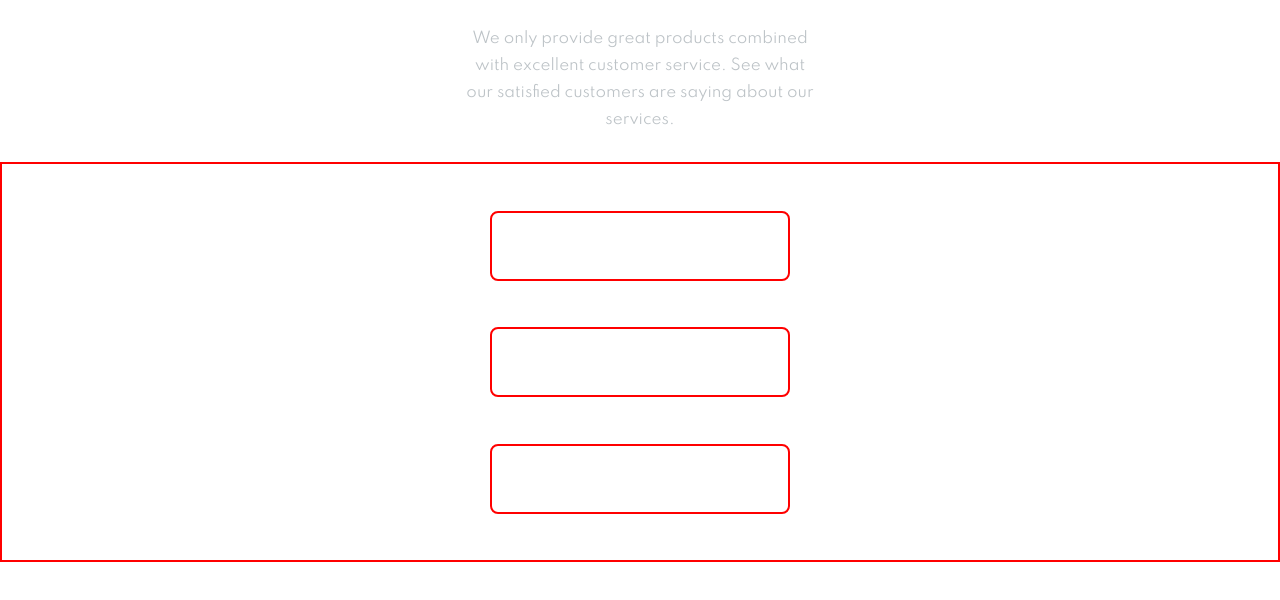
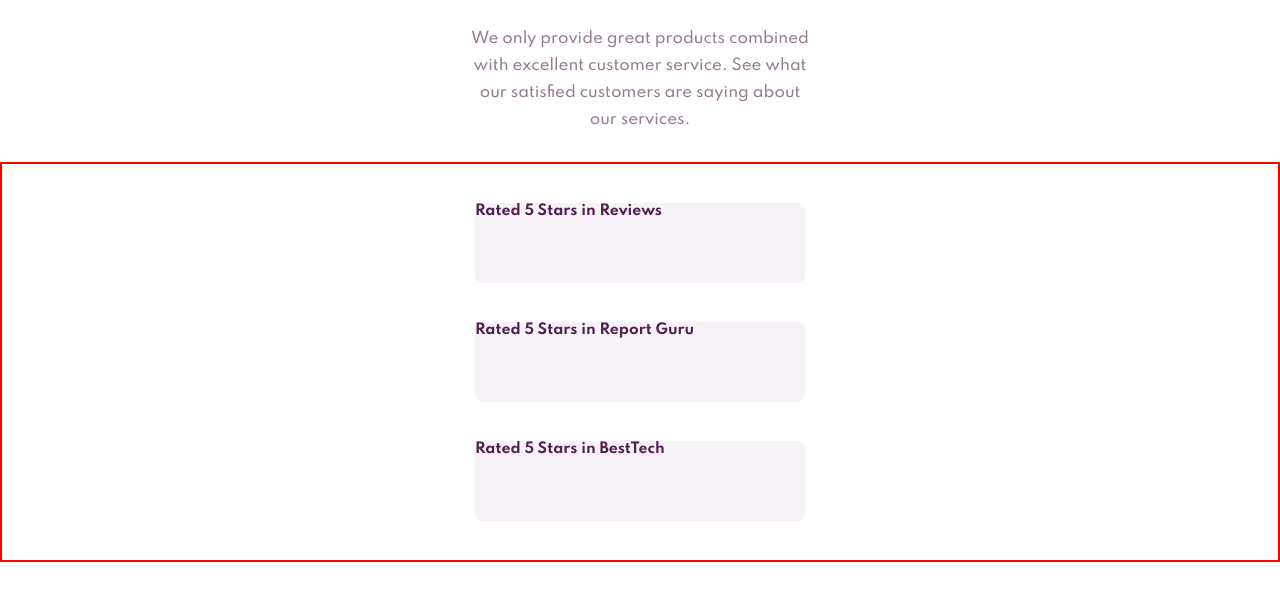
Before and after one commit to Hendersor/social-media-component, a plain HTML site: page index.html in a window 1280 px wide. Shown: the part 138-738 px from the top of the page. Drawn offline with Linux system fonts and the light colour scheme.

Commit message:
Reviews in process

```diff
--- a/index.html
+++ b/index.html
@@ -18,9 +18,16 @@
         </section>
 
         <section class="reviews">
-            <div></div>
-            <div></div>
-            <div></div>
+            <div>
+                <span></span>
+                <h3>Rated 5 Stars in Reviews</h3>
+            </div>
+            <div>
+                <h3>Rated 5 Stars in Report Guru</h3>
+            </div>
+            <div>
+                <h3>Rated 5 Stars in BestTech</h3>
+            </div>
         </section>
     </main>
 </body>
--- a/style.css
+++ b/style.css
@@ -32,11 +32,12 @@ body{
 
 .info p{
     text-align: center;
-    padding-right: 10px;
-    padding-left: 10px;
+    margin-left: 15px;
+    margin-right: 15px;
     font-size: 15px;
+    font-weight: 500;
     line-height: 27px;
-    color: RGB(189, 195, 199);
+    color: hsl(303, 10%, 53%);
     font-family: 'Spartan', sans-serif;
 
 
@@ -46,17 +47,23 @@ body{
 .reviews{
     width: 100%;
     height: 400px;
-    border: 2px solid red;
     display: flex;
     flex-direction: column;
     justify-content: space-evenly;
     align-items: center;
-
+    border: solid 2px red;
 }
 
 div{
     border-radius: 8px;
-    width: 300px;
-    height: 70px;
-    border: 2px solid red;
+    width: 330px;
+    height: 80px;
+    background-color: hsl(300, 24%, 96%);
+    font-family: 'Spartan', sans-serif;
+    font-size: 12px;
+    color: hsl(300, 43%, 22%);
+
 }
+
+
+div
```
